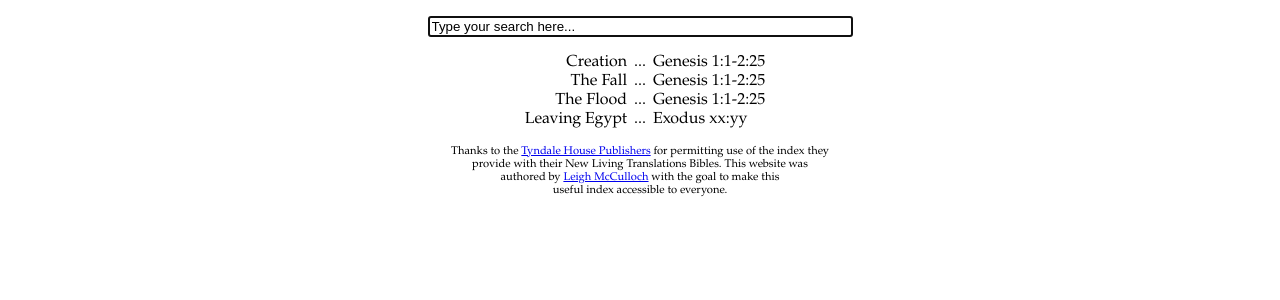
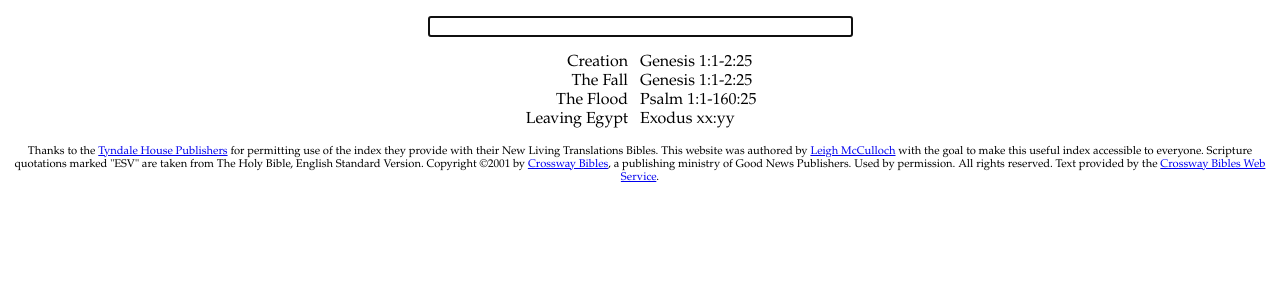
Before and after one commit to leighmcculloch/biblestories.org, a PHP site: page / in a window 1280 px wide. Shown: the part 87-387 px from the top of the page. Run offline with PHP 8.4, Linux system fonts and the light colour scheme; some libraries are stand-ins or nearby versions.

Commit message:
Improving the look and feel and the style.

```diff
--- a/index.php
+++ b/index.php
@@ -1,12 +1,13 @@
 <?php
 
+define('SEARCH_DEFAULT', 'Type your search here...');
 define('STORY_NAME', 'name');
 define('STORY_REF', 'ref');
 
 $stories = array(
   array(STORY_NAME=>'Creation', STORY_REF=>'Genesis 1:1-2:25'),
   array(STORY_NAME=>'The Fall', STORY_REF=>'Genesis 1:1-2:25'),
-  array(STORY_NAME=>'The Flood', STORY_REF=>'Genesis 1:1-2:25'),
+  array(STORY_NAME=>'The Flood', STORY_REF=>'Psalm 1:1-160:25'),
   array(STORY_NAME=>'Leaving Egypt', STORY_REF=>'Exodus xx:yy'),
 );
 
@@ -30,39 +31,39 @@ $stories = array(
 
 <div id="search">
   <form id="searchform" onsubmit="return false;">
-    <input name="searchtext" type="text" size="50" value="Type your search here..." />
+    <input name="searchtext" type="text" size="50" value="" />
   </form>
 </div>
 
 <div id="index">
-  <table id="index_table" width="100%" cellpadding="0" cellspacing="0">
+  <table id="index_table" cellpadding="0" cellspacing="0" align="center">
     <colgroup>
+      <col width="48%"/><col width="2%"/><col width="48%"/>
       <col width="48%"/><col width="2%"/><col width="48%"/>
     </colgroup>
     <tbody>
-      <?php $count = 0; ?>
+      <?php $story_id = 0; ?>
       <?php foreach($stories as $story) : ?>
-      <tr id="story<?php echo $count; ?>" class="story">
-        <td align="right" id="story_name<?php echo $count; ?>"><?php echo $story[STORY_NAME]; ?></td>
-        <td align="center">...</td>
-        <td id="story_ref<?php echo $count; ?>" class="story_ref"><?php echo $story[STORY_REF]; ?></td>
+      <tr id="story<?php echo $story_id; ?>" class="story">
+        <td align="right" id="story_name<?php echo $story_id; ?>"><?php echo $story[STORY_NAME]; ?></td>
+        <td align="center" nowrap>&nbsp;&nbsp;&nbsp;</td>
+        <td id="story_ref<?php echo $story_id; ?>" class="story_ref"><?php echo $story[STORY_REF]; ?></td>
+      <?php $story_id++ ?>
       </tr>
-      <?php $count++ ?>
       <?php endforeach; ?>
     </tbody>
   </table>
 </div>
 
 <div id="footer">
-  Thanks to the <a href="http://www.tyndale.com">Tyndale House Publishers</a> for permitting use of the index they<br/>
-  provide with their New Living Translations Bibles. This website was<br/>
-  authored by <a href="http://leighmcculloch.com">Leigh McCulloch</a> with the goal to make this<br/>
-  useful index accessible to everyone.
+  Thanks to the <a href="http://www.tyndale.com">Tyndale House Publishers</a> for permitting use of the index they provide with their New Living Translations Bibles.
+
+  This website was authored by <a href="http://leighmcculloch.com">Leigh McCulloch</a> with the goal to make this useful index accessible to everyone.
+
+  Scripture quotations marked &quot;ESV&quot; are taken from The Holy Bible, English Standard Version. Copyright &copy;2001 by <a href="http://www.crosswaybibles.org">Crossway Bibles</a>, a publishing ministry of Good News Publishers. Used by permission. All rights reserved. Text provided by the <a href="http://www.gnpcb.org/esv/share/services/">Crossway Bibles Web Service</a>.
 </div>
 
 <script type="text/javascript">
-  var default_values = new Array();
-
 	$(document).ready(function() {
 		$('.story').hover(function() {
 			$(this).css('cursor','pointer');
@@ -86,25 +87,20 @@ $stories = array(
       }
       $('#index_table tr:not(:containsNoCase("' + $(this).val() + '"))').hide();
       $('#index_table tr:containsNoCase("' + $(this).val() + '")').show();
-    });
-
-    $('input[name=searchtext]').focus(function() {
-      if (!default_values[this.id]) {
-        default_values[this.id] = this.value;
-      }
-      if (this.value == default_values[this.id]) {
+    }).focus(function() {
+      if (this.value == '<?php echo SEARCH_DEFAULT; ?>') {
         this.value = '';
       }
-      $(this).blur(function() {
-        if (this.value == '') {
-          this.value = default_values[this.id];
-        }
-      });
-    });
+    }).blur(function() {
+      if (this.value == '') {
+        this.value = '<?php echo SEARCH_DEFAULT; ?>';
+      }
+    }).value = '<?php echo SEARCH_DEFAULT; ?>';
+
 	});
 
   function passage_pop_up(name, ref) {
-    var margin = $(document).width()/10;
+    var margin = $(document).width()/50;
 
     if($('#passage')) {
       $('#passage').remove();
@@ -128,6 +124,7 @@ $stories = array(
       },
       close: function() {
         $(this).html('Loading...');
+        $('input[name=searchtext]').focus();
       }
     });
   }
--- a/style.css
+++ b/style.css
@@ -29,6 +29,7 @@ body {
 
 #index {
   margin:0 auto 1em auto;
+  text-align:center;
 }
 
 #footer {
@@ -36,8 +37,12 @@ body {
   text-align:center;
 }
 
-/* styles for the passages */
+/* styles for the passages below */
 .chapter-num, .verse-num, .footnote {
   vertical-align: super;
   font-size:0.7em;
 }
+
+.esv {
+  font-size:1em;
+}
```
Also changed, not shown: ref.php (+8 -1 lines).
